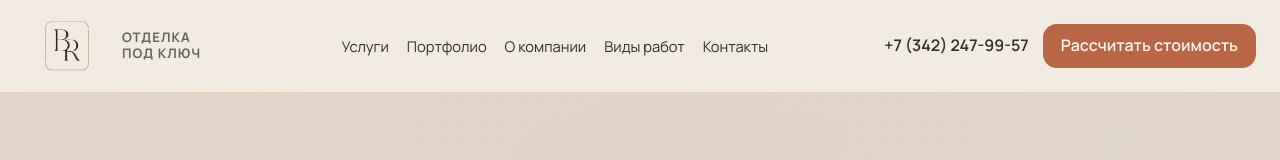
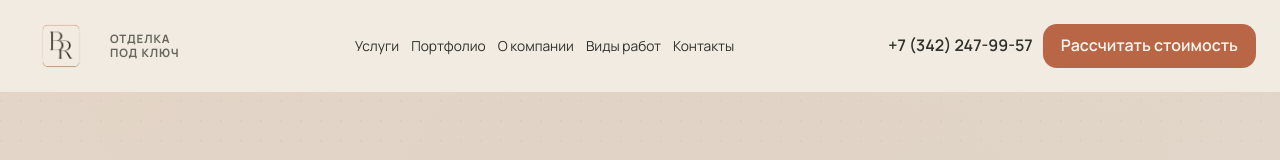
Before and after one commit to whi600/bravo-proect-fresh, a Vue app: page / in a window 1280 px wide. Shown: the top 160 px of the page. Built offline with nearby package versions, Linux system fonts and the light colour scheme.

Commit message:
fix: make header menus responsive

```diff
--- a/src/styles/main.css
+++ b/src/styles/main.css
@@ -223,18 +223,20 @@ a {
 }
 
 .mega-menu {
-  position: absolute;
-  top: calc(100% + 8px);
-  left: 50%;
-  display: grid;
-  width: min(920px, calc(100vw - 48px));
-  grid-template-columns: repeat(4, minmax(150px, 1fr));
+  position: fixed;
+  top: 86px;
+  left: 50vw;
+  display: grid;
+  width: min(920px, calc(100vw - 32px));
+  max-height: calc(100dvh - 110px);
+  grid-template-columns: repeat(auto-fit, minmax(155px, 1fr));
   gap: 18px;
   padding: 22px;
   border: 1px solid rgba(143, 90, 60, 0.18);
   border-radius: var(--radius-lg);
   background: rgba(250, 247, 240, 0.98);
   box-shadow: 0 24px 54px rgba(47, 48, 42, 0.16);
+  overflow-y: auto;
   opacity: 0;
   pointer-events: none;
   transform: translate(-50%, 8px);
@@ -251,7 +253,7 @@ a {
 }
 
 .mega-menu-works {
-  width: min(760px, calc(100vw - 48px));
+  width: min(760px, calc(100vw - 32px));
 }
 
 .mega-menu-group {
@@ -1442,7 +1444,34 @@ textarea {
   display: none;
 }
 
-@media (max-width: 1080px) {
+@media (max-width: 1280px) {
+  .header-inner {
+    gap: 12px;
+  }
+
+  .logo-image {
+    width: 74px;
+    height: 74px;
+  }
+
+  .logo-caption {
+    font-size: 0.72rem;
+  }
+
+  .main-nav {
+    gap: 8px 12px;
+  }
+
+  .main-nav a {
+    font-size: 0.86rem;
+  }
+
+  .header-actions {
+    gap: 10px;
+  }
+}
+
+@media (max-width: 1160px) {
   .main-nav,
   .header-actions .btn {
     display: none;
```
